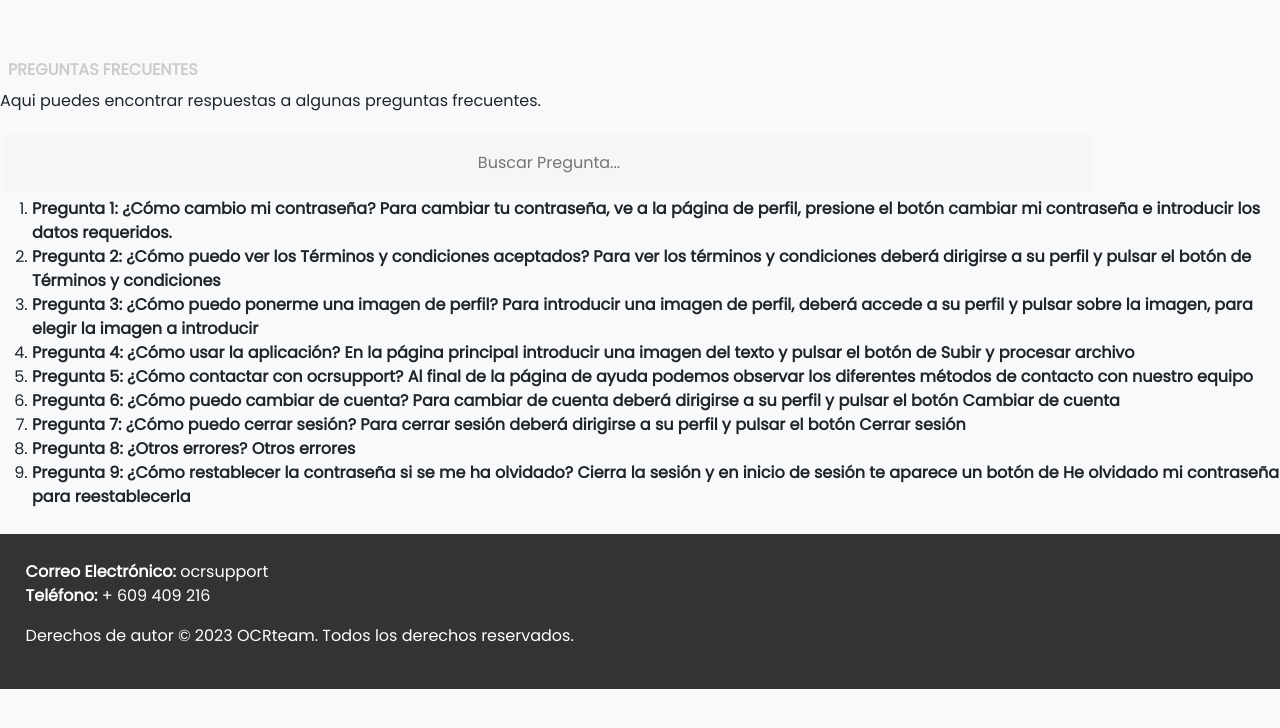
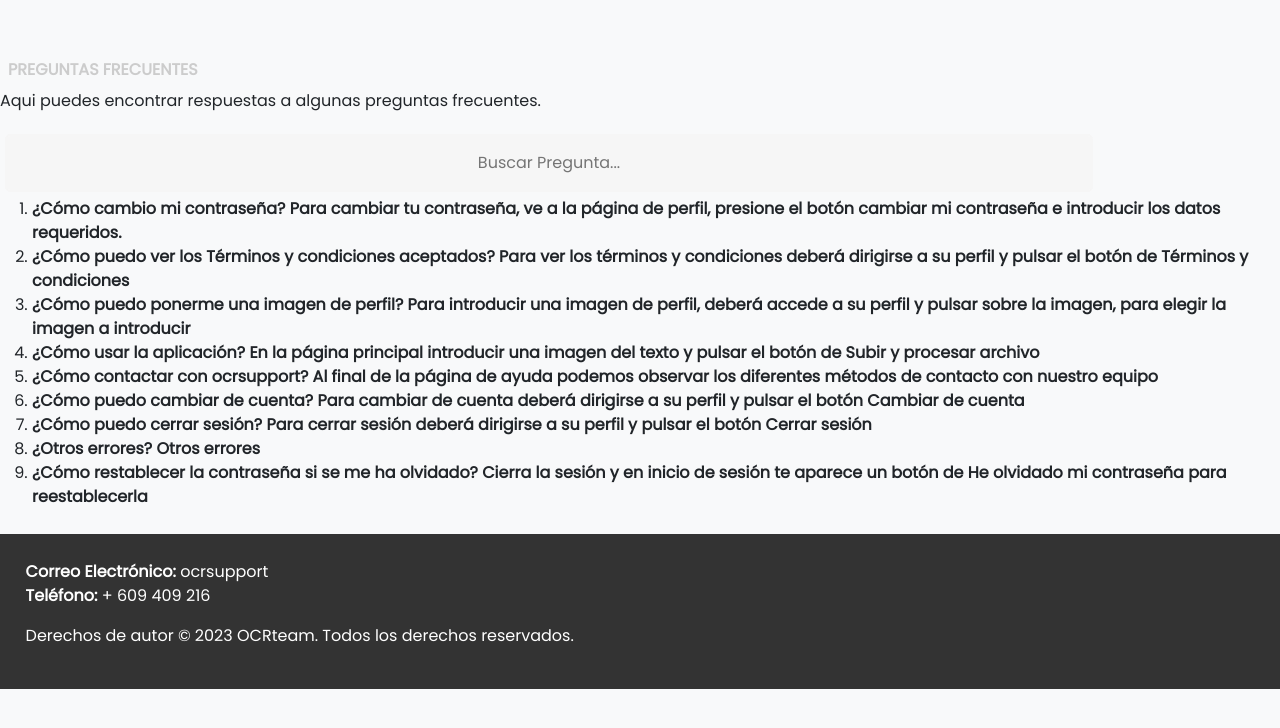
Before and after one commit to CarlosMG01/ISW, a Flask app: page /ayuda in a window 1280 px wide. Shown: the part 58-786 px from the top of the page. Run offline with Flask 3, Linux system fonts and the light colour scheme; the visitor is signed in with stand-in values (Sample User, id 1); some libraries are stand-ins or nearby versions.

Commit message:
preguntas

```diff
--- a/Proyecto/templates/ayuda.html
+++ b/Proyecto/templates/ayuda.html
@@ -20,31 +20,31 @@
 </script>
 <ol id="faq-list">
 	<li>
-		<strong>Pregunta 1: ¿Cómo cambio mi contraseña? Para cambiar tu contraseña, ve a la página de perfil, presione el botón cambiar mi contraseña e introducir los datos requeridos.</strong>
+		<strong>¿Cómo cambio mi contraseña? Para cambiar tu contraseña, ve a la página de perfil, presione el botón cambiar mi contraseña e introducir los datos requeridos.</strong>
 	</li>
 	<li>
-		<strong>Pregunta 2: ¿Cómo puedo ver los Términos y condiciones aceptados? Para ver los términos y condiciones deberá dirigirse a su perfil y pulsar el botón de Términos y condiciones</strong>
+		<strong>¿Cómo puedo ver los Términos y condiciones aceptados? Para ver los términos y condiciones deberá dirigirse a su perfil y pulsar el botón de Términos y condiciones</strong>
 	</li>
 	<li>
-		<strong>Pregunta 3: ¿Cómo puedo ponerme una imagen de perfil? Para introducir una imagen de perfil, deberá accede a su perfil y pulsar sobre la imagen, para elegir la imagen a introducir   </strong>
+		<strong>¿Cómo puedo ponerme una imagen de perfil? Para introducir una imagen de perfil, deberá accede a su perfil y pulsar sobre la imagen, para elegir la imagen a introducir   </strong>
 	</li>
 	<li>
-		<strong>Pregunta 4: ¿Cómo usar la aplicación? En la página principal introducir una imagen del texto y pulsar el botón de Subir y procesar archivo</strong>
+		<strong>¿Cómo usar la aplicación? En la página principal introducir una imagen del texto y pulsar el botón de Subir y procesar archivo</strong>
 	</li>
 	<li>
-		<strong>Pregunta 5: ¿Cómo contactar con ocrsupport? Al final de la página de ayuda podemos observar los diferentes métodos de contacto con nuestro equipo</strong>
+		<strong>¿Cómo contactar con ocrsupport? Al final de la página de ayuda podemos observar los diferentes métodos de contacto con nuestro equipo</strong>
 	</li>
 	<li>
-		<strong>Pregunta 6: ¿Cómo puedo cambiar de cuenta? Para cambiar de cuenta deberá dirigirse a su perfil y pulsar el botón Cambiar de cuenta</strong>
+		<strong>¿Cómo puedo cambiar de cuenta? Para cambiar de cuenta deberá dirigirse a su perfil y pulsar el botón Cambiar de cuenta</strong>
 	</li>
 	<li>
-		<strong>Pregunta 7: ¿Cómo puedo cerrar sesión? Para cerrar sesión deberá dirigirse a su perfil y pulsar el botón Cerrar sesión</strong>
+		<strong>¿Cómo puedo cerrar sesión? Para cerrar sesión deberá dirigirse a su perfil y pulsar el botón Cerrar sesión</strong>
 	</li>
 	<li>
-		<strong>Pregunta 8: ¿Otros errores? Otros errores</strong>
+		<strong>¿Otros errores? Otros errores</strong>
 	</li>
 	<li>
-		<strong>Pregunta 9: ¿Cómo restablecer la contraseña si se me ha olvidado? Cierra la sesión y en inicio de sesión te aparece un botón de He olvidado mi contraseña para reestablecerla </strong>
+		<strong>¿Cómo restablecer la contraseña si se me ha olvidado? Cierra la sesión y en inicio de sesión te aparece un botón de He olvidado mi contraseña para reestablecerla </strong>
 	</li>
 </ol>
 
```
